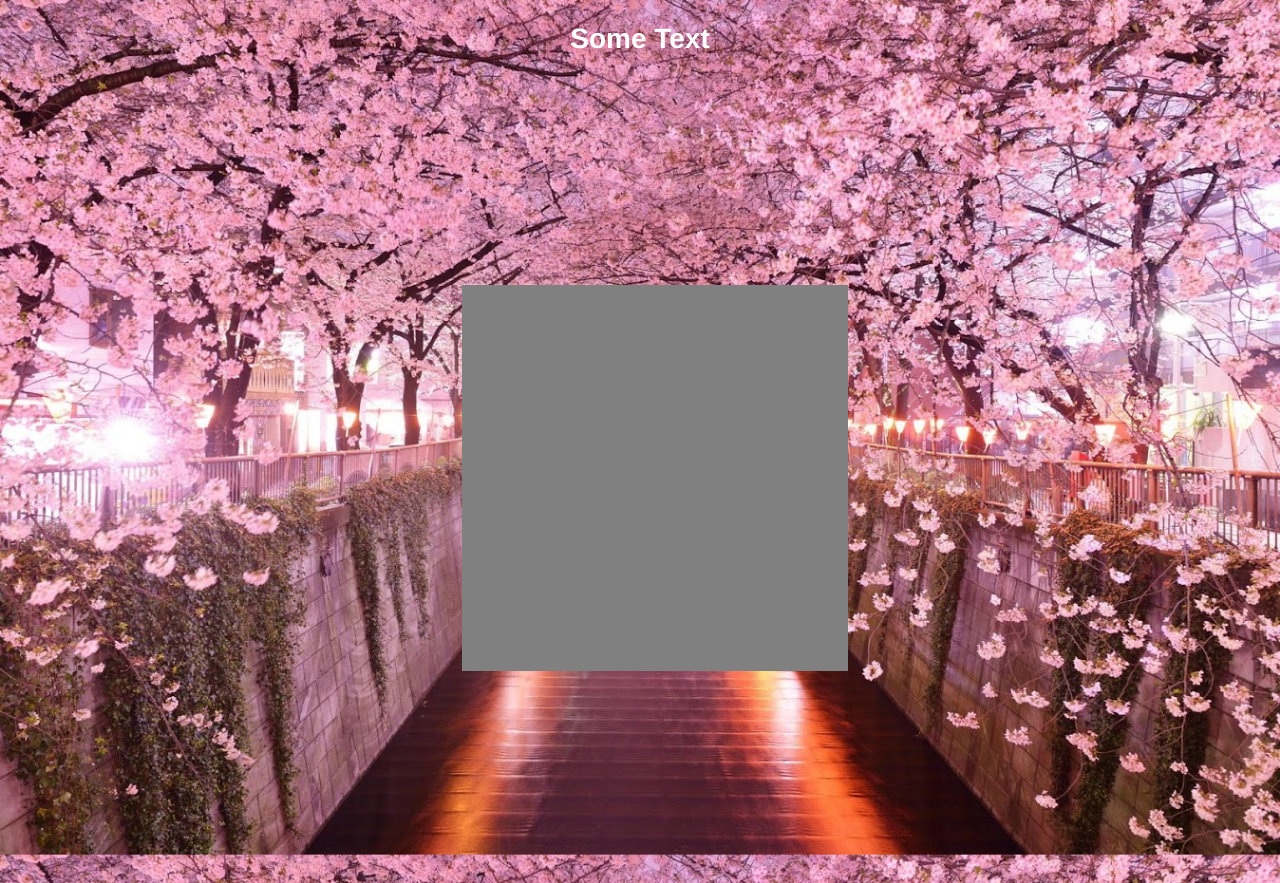
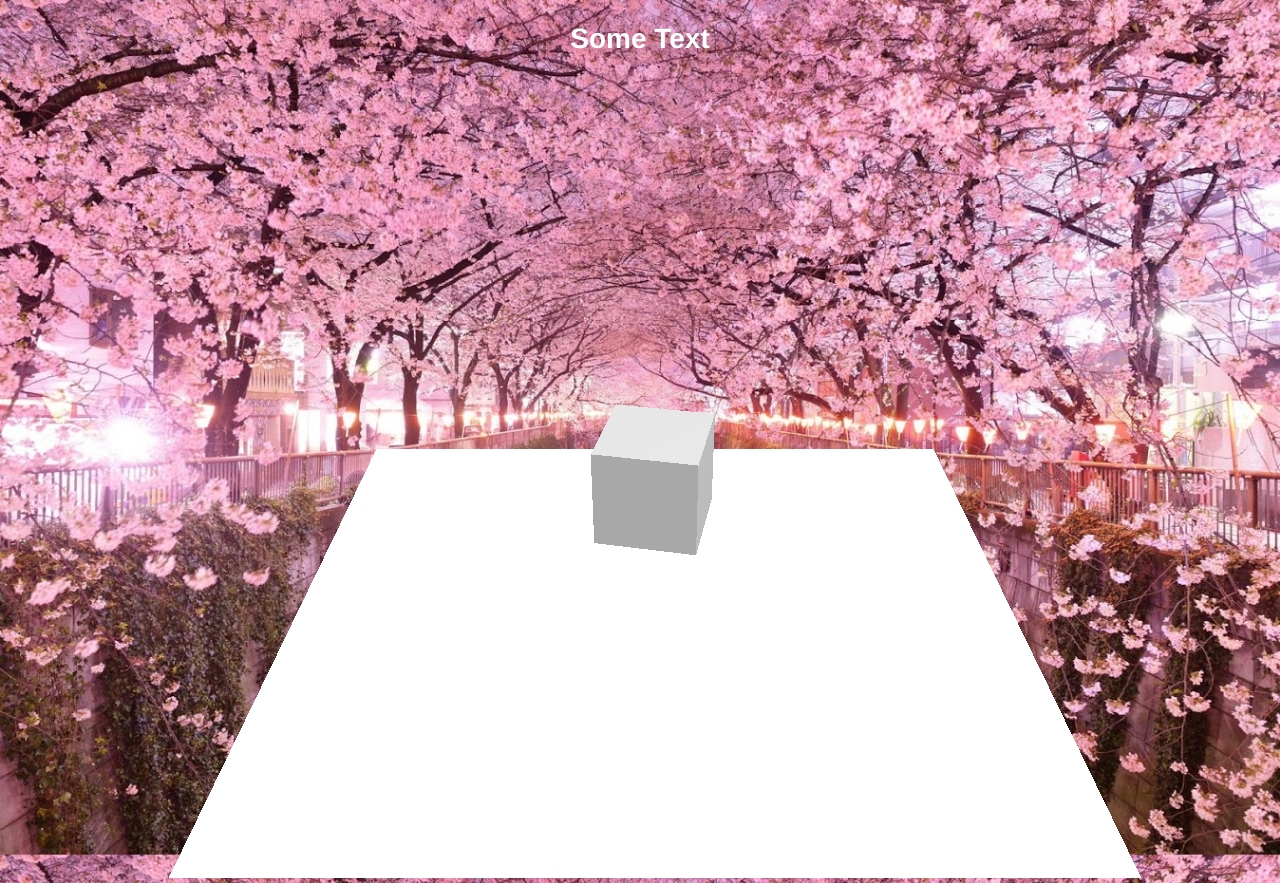
Before and after one commit to zkocen/demo1Threejs, a plain HTML site: page index.html in a window 1280 px wide. Drawn offline with nearby package versions, Linux system fonts and the light colour scheme; animation ran at ten frames a second.

Commit message:
added flooring

```diff
--- a/css/style.css
+++ b/css/style.css
@@ -16,7 +16,3 @@ body {
 #sometxt {
     text-align: center;
 }
-
-#cubeAni {
-
-}
--- a/index.html
+++ b/index.html
@@ -2,7 +2,7 @@
 <html>
 <head>
 
-    <title>WebGL 3D Model Viewer Using three.js</title>
+    <title>Demo 1</title>
 
     <meta charset="utf-8">
     <meta name="viewport" content="width=device-width, user-scalable=no, minimum-scale=1.0, maximum-scale=1.0">
--- a/js/app.js
+++ b/js/app.js
@@ -4,13 +4,12 @@ if (!Detector.webgl) {
 
 var container;
 
-var SPEED = 0.01;
-
 var camera, controls, scene, renderer;
-var lighting, ambient, keyLight, fillLight, backLight;
 
 var windowHalfX = window.innerWidth / 2;
 var windowHalfY = window.innerHeight / 2;
+
+var OBJLoaded;
 
 init();
 animate();
@@ -22,25 +21,44 @@ function init() {
 
     /* Camera */
 
-    camera = new THREE.PerspectiveCamera(45, window.innerWidth / window.innerHeight, 1, 1000);
-    camera.position.z = 3;
+    camera = new THREE.PerspectiveCamera(45, window.innerWidth / window.innerHeight, 0.1, 1000);
+    camera.position.x = 0;
+    camera.position.y = 5;
+    camera.position.z = 8;
 
     /* Scene */
 
     scene = new THREE.Scene();
-    lighting = false;
+    // lighting = false;
 
-    ambient = new THREE.AmbientLight(0xffffff, 1.0);
+    var ambient = new THREE.AmbientLight(0xffffff, 1.0);
     scene.add(ambient);
 
-    keyLight = new THREE.DirectionalLight(new THREE.Color('hsl(30, 100%, 75%)'), 1.0);
-    keyLight.position.set(-100, 0, 100);
+    var spotLight = new THREE.SpotLight(0xffffff);
+    spotLight.position.set(50, 100, 50);
+    spotLight.angle = Math.PI / 7;
+    spotLight.penumbra = 0.8
+    spotLight.castShadow = true;
+    scene.add(spotLight);
 
-    fillLight = new THREE.DirectionalLight(new THREE.Color('hsl(240, 100%, 75%)'), 0.75);
-    fillLight.position.set(100, 0, 100);
+    //floor
 
-    backLight = new THREE.DirectionalLight(0xffffff, 1.0);
-    backLight.position.set(100, 0, -100).normalize();
+
+    var floorMaterial = new THREE.MeshStandardMaterial( {
+                    map: null,
+                    roughnessMap: null,
+                    color: 0xffffff,
+                    metalness: 0.0,
+                    roughness: 0.0,
+                    shading: THREE.SmoothShading
+                } );
+    var planeGeometry = new THREE.PlaneBufferGeometry( 8, 8 );
+
+    var planeMesh1 = new THREE.Mesh( planeGeometry, floorMaterial );
+                planeMesh1.position.y = - 2;
+                planeMesh1.rotation.x = - Math.PI * 0.5;
+                planeMesh1.receiveShadow = true;
+                scene.add( planeMesh1 );
 
     /* Model */
 
@@ -49,6 +67,7 @@ function init() {
     mtlLoader.setPath('assets/');
     mtlLoader.load('ZansCube.mtl', function (materials) {
 
+
         materials.preload();
 
         var objLoader = new THREE.OBJLoader();
@@ -56,6 +75,7 @@ function init() {
         objLoader.setPath('assets/');
         objLoader.load('ZansCube.obj', function (object) {
 
+            OBJLoaded = object;
             scene.add(object);
 
         });
@@ -68,21 +88,19 @@ function init() {
     renderer.setPixelRatio(window.devicePixelRatio);
     renderer.setSize(window.innerWidth, window.innerHeight);
     renderer.setClearColor( 0x000000, 0 );
-
+    renderer.shadowMap.enabled = true;
     container.appendChild(renderer.domElement);
-
     /* Controls */
 
     controls = new THREE.OrbitControls(camera, renderer.domElement);
     controls.enableDamping = true;
     controls.dampingFactor = 0.25;
-    controls.enableZoom = false;
+    controls.enableZoom = true;
 
     /* Events */
 
     window.addEventListener('resize', onWindowResize, false);
     window.addEventListener('keydown', onKeyboardEvent, false);
-
 }
 
 function onWindowResize() {
@@ -135,6 +153,12 @@ function animate() {
 
 function render() {
 
+    var rotSpeed = 0.004;
+    if (OBJLoaded)
+    {
+        OBJLoaded.rotation.y -= rotSpeed;
+    }
+
     renderer.render(scene, camera);
 
 }
```
